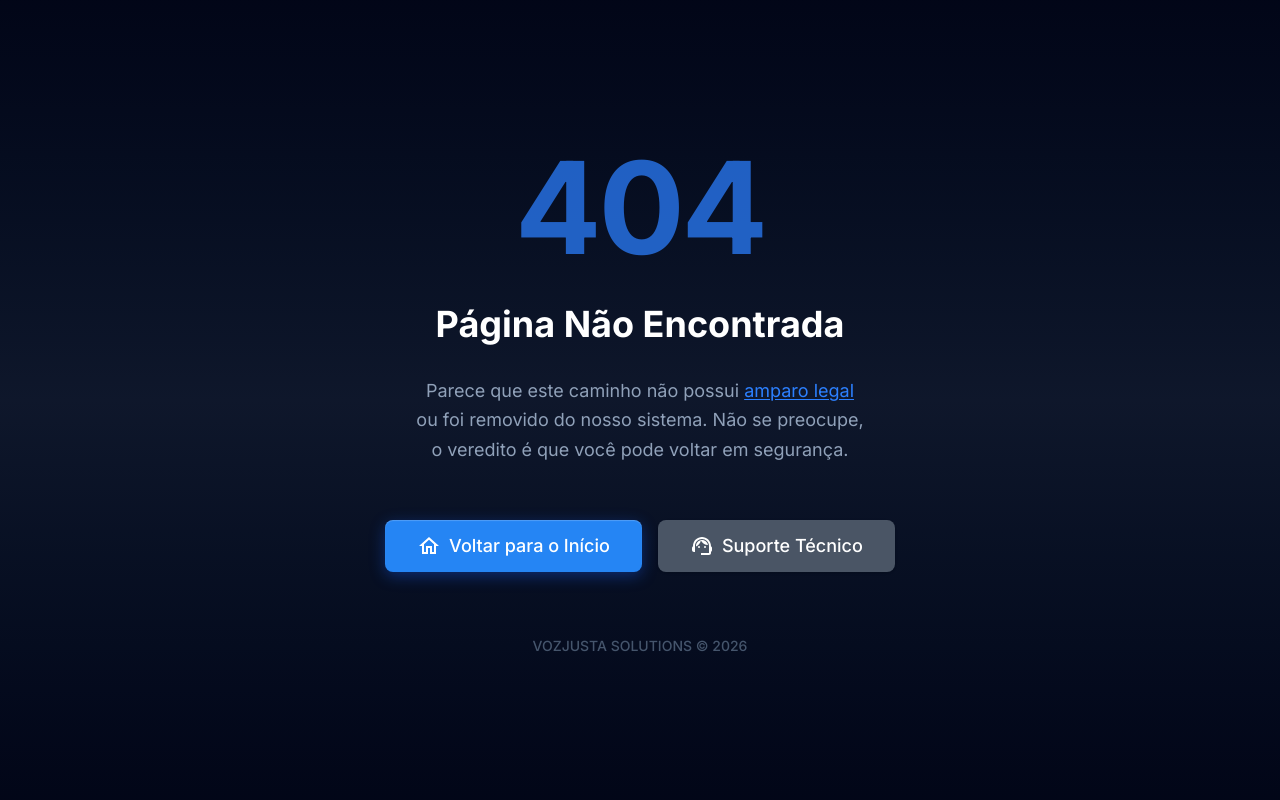
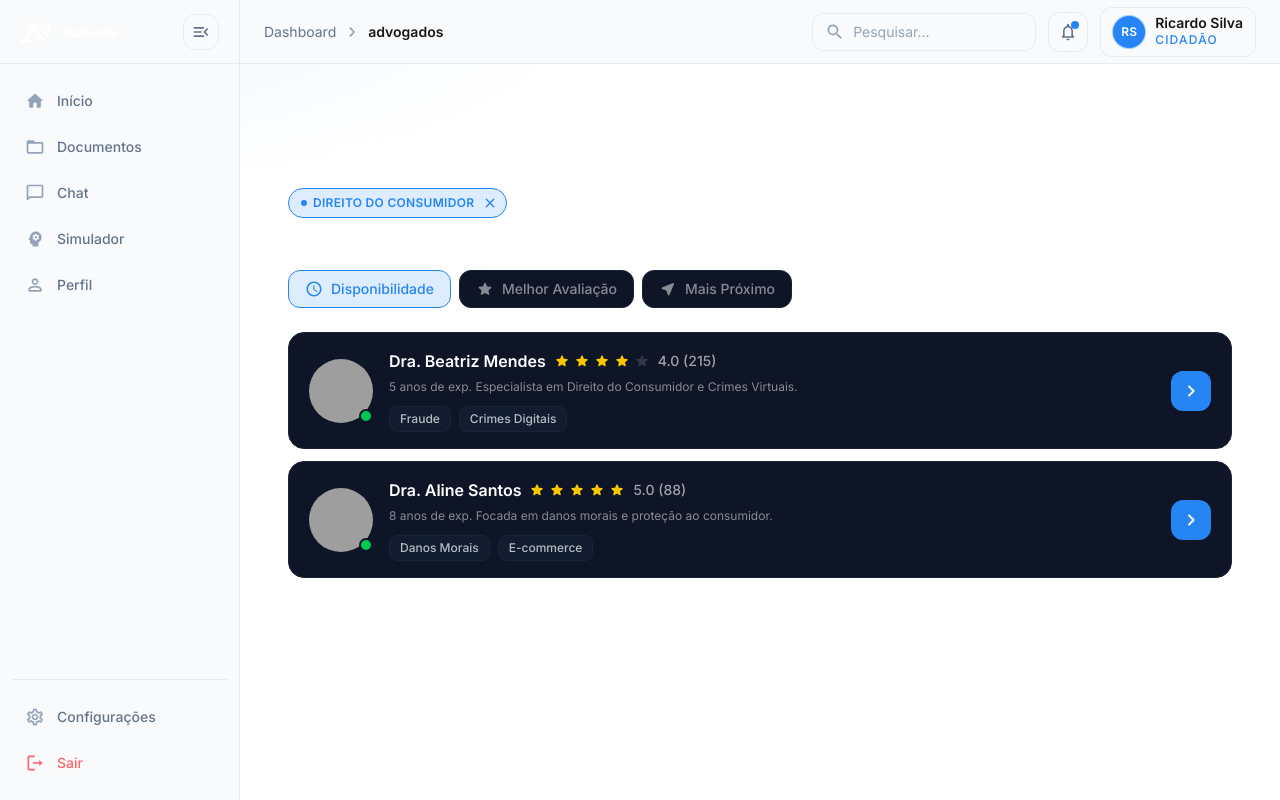
Before and after one commit to VozJusta/VJ.WEB, a Next.js app: page /dashboard/advogados in a window 1280 px wide. Before the commit this address had no page. Built offline with nearby package versions, Linux system fonts and the light colour scheme; grey boxes are pictures that could not be loaded.

Commit message:
feat(lawyers): add lawyers list page route

```diff
--- /dev/null
+++ b/app/(private)/dashboard/advogados/page.tsx
@@ -0,0 +1,11 @@
+import type { Metadata } from "next";
+import { LawyersListFeature } from "@/features/dashboard/lawyers";
+
+export const metadata: Metadata = {
+  title: "Especialistas | Voz Justa",
+  description: "Encontre advogados especializados para seu caso",
+};
+
+export default function AdvogadosPage() {
+  return <LawyersListFeature />;
+}
```
